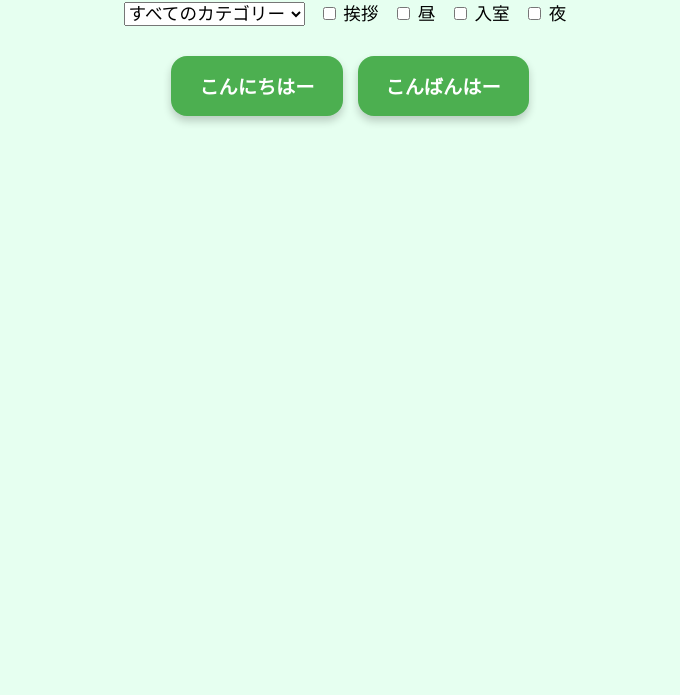
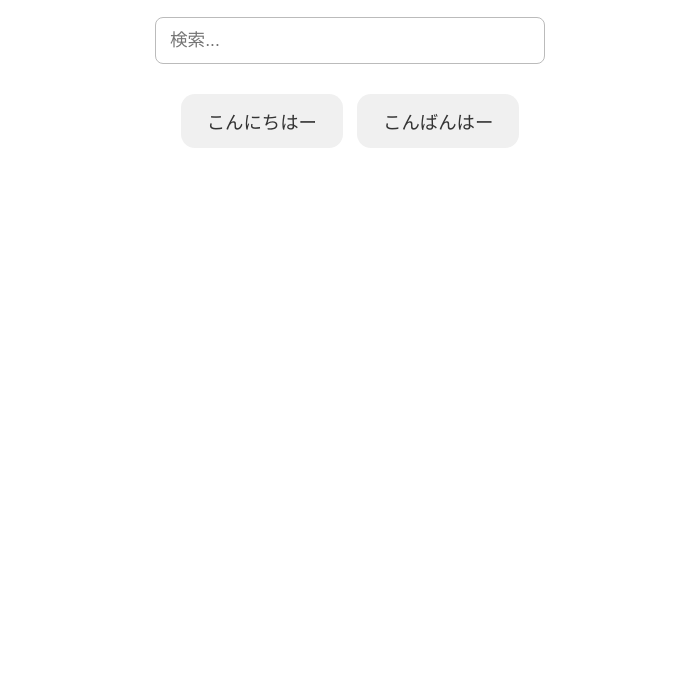
Before and after one commit to cocoakake/zunda, a plain HTML site: page index.html in a window 1280 px wide. Shown: the part 105-800 px from the top of the page, without its empty margins (290-970 px from the left). Drawn offline with Linux system fonts and the light colour scheme.

Commit message:
Update index.html

```diff
--- a/index.html
+++ b/index.html
@@ -2,74 +2,79 @@
 <html lang="ja">
 <head>
   <meta charset="UTF-8" />
-  <title>ずんだもんボタン タグ・カテゴリー対応版</title>
+  <title>ずんだもんボタン シンプル版</title>
   <style>
     body {
-      font-family: "Segoe UI", Tahoma, Geneva, Verdana, sans-serif;
-      background: #e6fff0;
-      padding: 20px;
+      font-family: "Yu Gothic UI", "Segoe UI", sans-serif;
+      background: #fff;
+      color: #222;
+      padding: 30px 20px;
       text-align: center;
     }
     h1 {
-      color: #2e7d32;
-      margin-bottom: 10px;
+      font-weight: 600;
+      margin-bottom: 24px;
+      font-size: 1.8rem;
+      color: #111;
     }
-    #filters {
-      margin-bottom: 20px;
+    #search {
+      width: 90%;
+      max-width: 360px;
+      padding: 12px 14px;
+      font-size: 1.1rem;
+      border: 1.5px solid #bbb;
+      border-radius: 8px;
+      margin-bottom: 30px;
+      outline-offset: 2px;
+      outline-color: #999;
+      transition: outline-color 0.2s;
     }
-    select, label {
-      margin: 0 10px 10px 0;
-      font-size: 1.1rem;
-      cursor: pointer;
+    #search:focus {
+      outline-color: #555;
     }
     #buttons {
       display: flex;
       flex-wrap: wrap;
       justify-content: center;
-      gap: 15px;
+      gap: 14px;
     }
     button {
-      background-color: #4caf50;
-      color: white;
+      background: #f0f0f0;
       border: none;
-      border-radius: 16px;
-      padding: 16px 28px;
-      font-size: 1.2rem;
-      font-weight: bold;
+      border-radius: 14px;
+      padding: 14px 26px;
+      font-size: 1.15rem;
+      color: #333;
       cursor: pointer;
-      box-shadow: 0 5px 8px rgba(0,0,0,0.2);
-      min-width: 140px;
       user-select: none;
-      transition: background-color 0.3s;
+      box-shadow: 0 0 0 rgba(0,0,0,0);
+      transition: background-color 0.25s, box-shadow 0.15s;
+      min-width: 130px;
     }
     button:hover, button:focus {
-      background-color: #388e3c;
+      background-color: #ddd;
+      box-shadow: 0 2px 5px rgba(0,0,0,0.1);
       outline: none;
+    }
+    button:active {
+      background-color: #bbb;
+      box-shadow: inset 0 2px 5px rgba(0,0,0,0.15);
     }
   </style>
 </head>
 <body>
-  <h1>ずんだもんボタン（タグ・カテゴリー対応）</h1>
-
-  <div id="filters">
-    <select id="categoryFilter">
-      <option value="all">すべてのカテゴリー</option>
-    </select>
-
-    <span id="tagFilters"></span>
-  </div>
+  <h1>ずんだもんボタン</h1>
+  <input type="text" id="search" placeholder="検索..." />
 
   <div id="buttons"></div>
 
   <script>
     let soundData = [];
-    let selectedCategory = 'all';
-    let selectedTags = new Set();
 
-    // ボタンを作成
     function createButton(item) {
       const btn = document.createElement('button');
       btn.textContent = item.label;
+      btn.setAttribute('data-label', item.label.toLowerCase());
       btn.onclick = () => {
         const audio = new Audio(`sounds/${item.file}`);
         audio.play();
@@ -77,89 +82,32 @@
       return btn;
     }
 
-    // フィルタリングしてボタン表示
-    function displayButtons() {
+    function displayButtons(filtered) {
       const container = document.getElementById('buttons');
       container.innerHTML = '';
-
-      let filtered = soundData.filter(item => {
-        const categoryMatch = selectedCategory === 'all' || item.category === selectedCategory;
-
-        const tagsMatch = [...selectedTags].every(tag => item.tags.includes(tag));
-
-        return categoryMatch && tagsMatch;
-      });
-
-      if (filtered.length === 0) {
-        container.textContent = '該当するボタンがありません';
-        return;
-      }
-
-      filtered.forEach(item => {
-        container.appendChild(createButton(item));
-      });
+      filtered.forEach(item => container.appendChild(createButton(item)));
     }
 
-    // カテゴリードロップダウン作成
-    function setupCategoryFilter() {
-      const categorySet = new Set(soundData.map(item => item.category));
-      const select = document.getElementById('categoryFilter');
-
-      categorySet.forEach(cat => {
-        const option = document.createElement('option');
-        option.value = cat;
-        option.textContent = cat;
-        select.appendChild(option);
-      });
-
-      select.addEventListener('change', e => {
-        selectedCategory = e.target.value;
-        displayButtons();
-      });
-    }
-
-    // タグチェックボックス作成
-    function setupTagFilters() {
-      const tagSet = new Set();
-      soundData.forEach(item => {
-        item.tags.forEach(t => tagSet.add(t));
-      });
-
-      const container = document.getElementById('tagFilters');
-      container.innerHTML = '';
-
-      tagSet.forEach(tag => {
-        const label = document.createElement('label');
-        const checkbox = document.createElement('input');
-        checkbox.type = 'checkbox';
-        checkbox.value = tag;
-        checkbox.addEventListener('change', e => {
-          if (e.target.checked) {
-            selectedTags.add(tag);
-          } else {
-            selectedTags.delete(tag);
-          }
-          displayButtons();
-        });
-        label.appendChild(checkbox);
-        label.append(` ${tag} `);
-        container.appendChild(label);
-      });
-    }
-
-    // 初期読み込み
     fetch('sounds/soundlist.json')
       .then(res => res.json())
       .then(data => {
         soundData = data;
-        setupCategoryFilter();
-        setupTagFilters();
-        displayButtons();
+        displayButtons(soundData);
       })
       .catch(err => {
         document.getElementById('buttons').textContent = '読み込みエラー';
         console.error(err);
       });
+
+    document.getElementById('search').addEventListener('input', e => {
+      const keyword = e.target.value.trim().toLowerCase();
+      if (!keyword) {
+        displayButtons(soundData);
+        return;
+      }
+      const filtered = soundData.filter(item => item.label.toLowerCase().includes(keyword));
+      displayButtons(filtered);
+    });
   </script>
 </body>
 </html>
```
